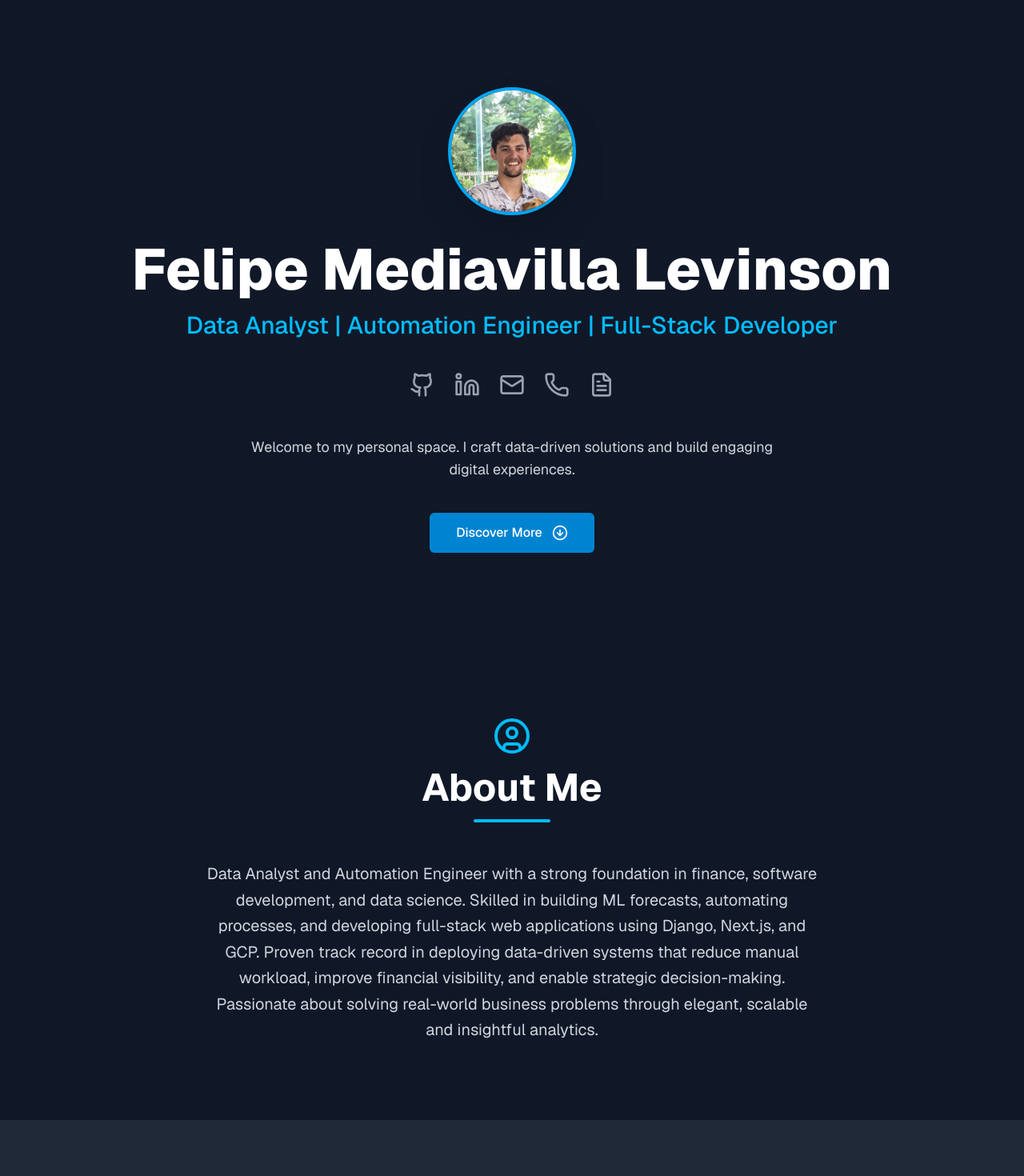
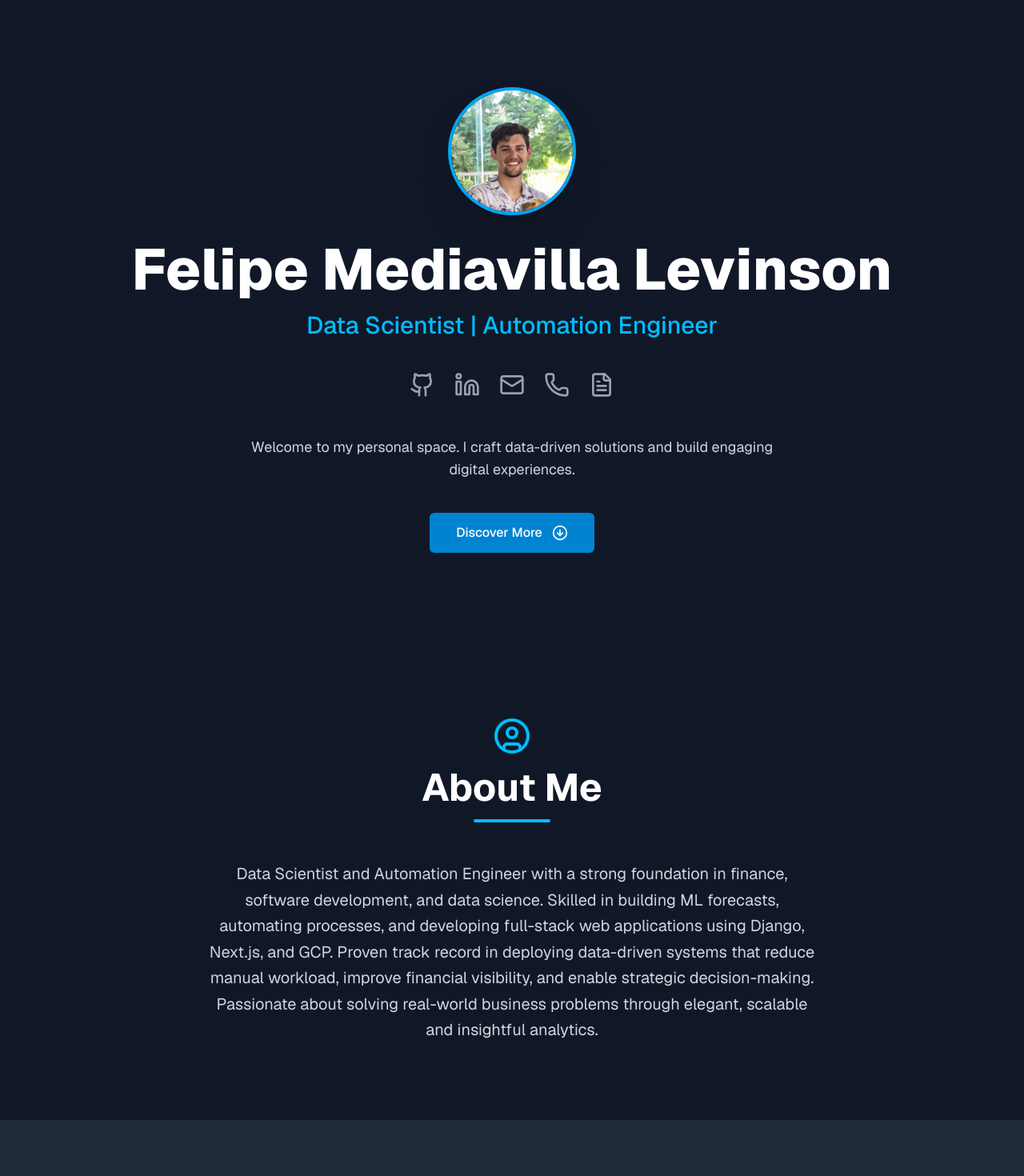
Before and after one commit to felipemedlev/personal-website, a Next.js app: page / in a window 1280 px wide. Shown: the top 1470 px of the page at 80% size. Built offline with nearby package versions, Linux system fonts and the light colour scheme.

Commit message:
Linkedin URL fix

```diff
--- a/src/data/resumeData.ts
+++ b/src/data/resumeData.ts
@@ -6,10 +6,10 @@ export const resumeData = {
   email: "frmediavilla@uc.cl",
   phone: "+56 976309980",
   githubUser: "felipemedlev",
-  linkedinProfile: "felipe-mediavilla-levinson-95212315b",
+  linkedinProfile: "felipemediavilla",
   traditionalResumePath: "/Felipe_CV_V2.pdf",
-  role: "Data Analyst | Automation Engineer | Full-Stack Developer",
-  professionalSummary: "Data Analyst and Automation Engineer with a strong foundation in finance, software development, and data science. Skilled in building ML forecasts, automating processes, and developing full-stack web applications using Django, Next.js, and GCP. Proven track record in deploying data-driven systems that reduce manual workload, improve financial visibility, and enable strategic decision-making. Passionate about solving real-world business problems through elegant, scalable and insightful analytics.",
+  role: "Data Scientist | Automation Engineer",
+  professionalSummary: "Data Scientist and Automation Engineer with a strong foundation in finance, software development, and data science. Skilled in building ML forecasts, automating processes, and developing full-stack web applications using Django, Next.js, and GCP. Proven track record in deploying data-driven systems that reduce manual workload, improve financial visibility, and enable strategic decision-making. Passionate about solving real-world business problems through elegant, scalable and insightful analytics.",
   technicalSkills: [
     { category: "Programming Languages & Tools", skills: "Python, SQL, Git, REST APIs, Bash, Excel, PowerApps, Tableau, Looker Studio", icon: Code },
     { category: "Frameworks & Libraries", skills: "Django, React (Native & Web), Next.js, Pandas, Scikit-learn, NumPy", icon: Zap },
@@ -19,7 +19,7 @@ export const resumeData = {
   ],
   professionalExperience: [
     {
-      title: "Senior Data Analyst | Automation Engineer",
+      title: "Data Scientist | Automation Engineer",
       company: "Falabella S.A.",
       location: "Santiago, Chile",
       dates: "Aug 2022 – Present",
@@ -36,7 +36,7 @@ export const resumeData = {
       icon: Briefcase
     },
     {
-      title: "Financial Planning Analyst",
+      title: "Financial Analyst",
       company: "Softys S.A.",
       location: "Santiago, Chile",
       dates: "Aug 2021 – Aug 2022",
```
